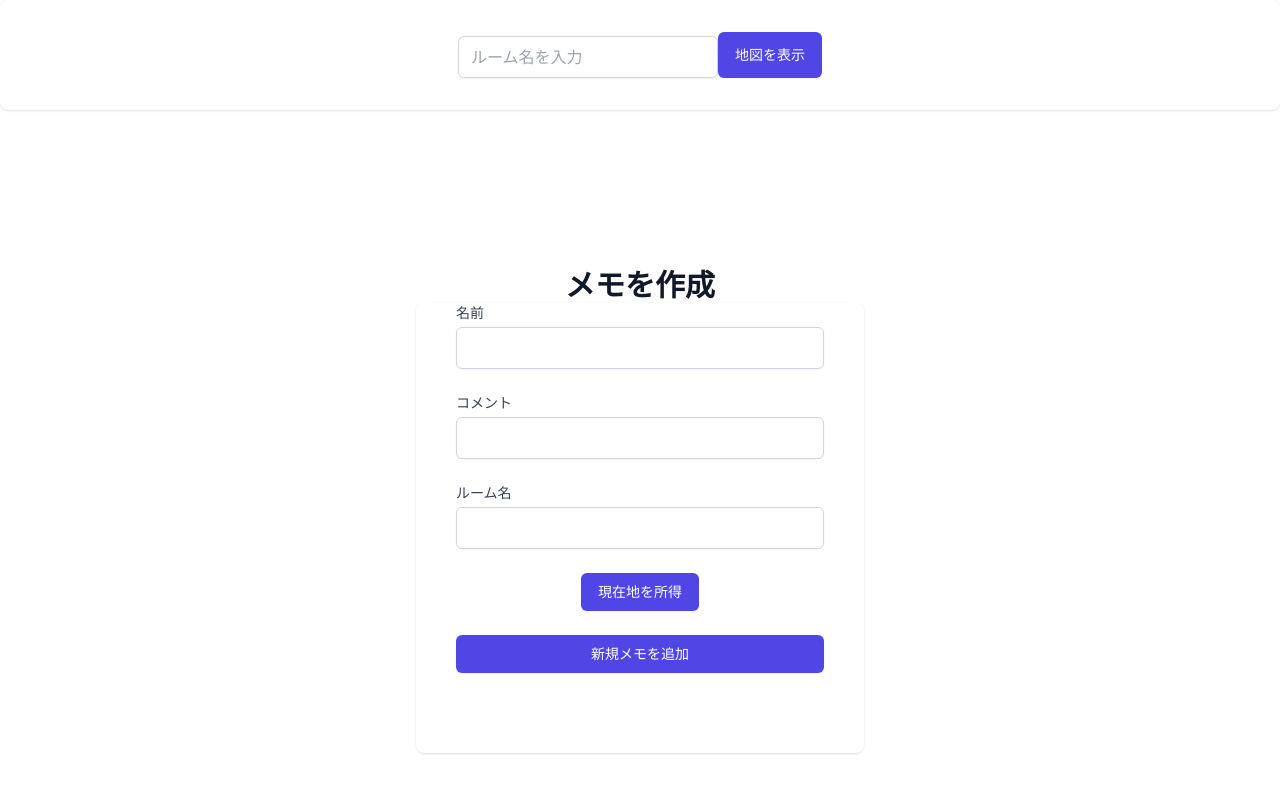
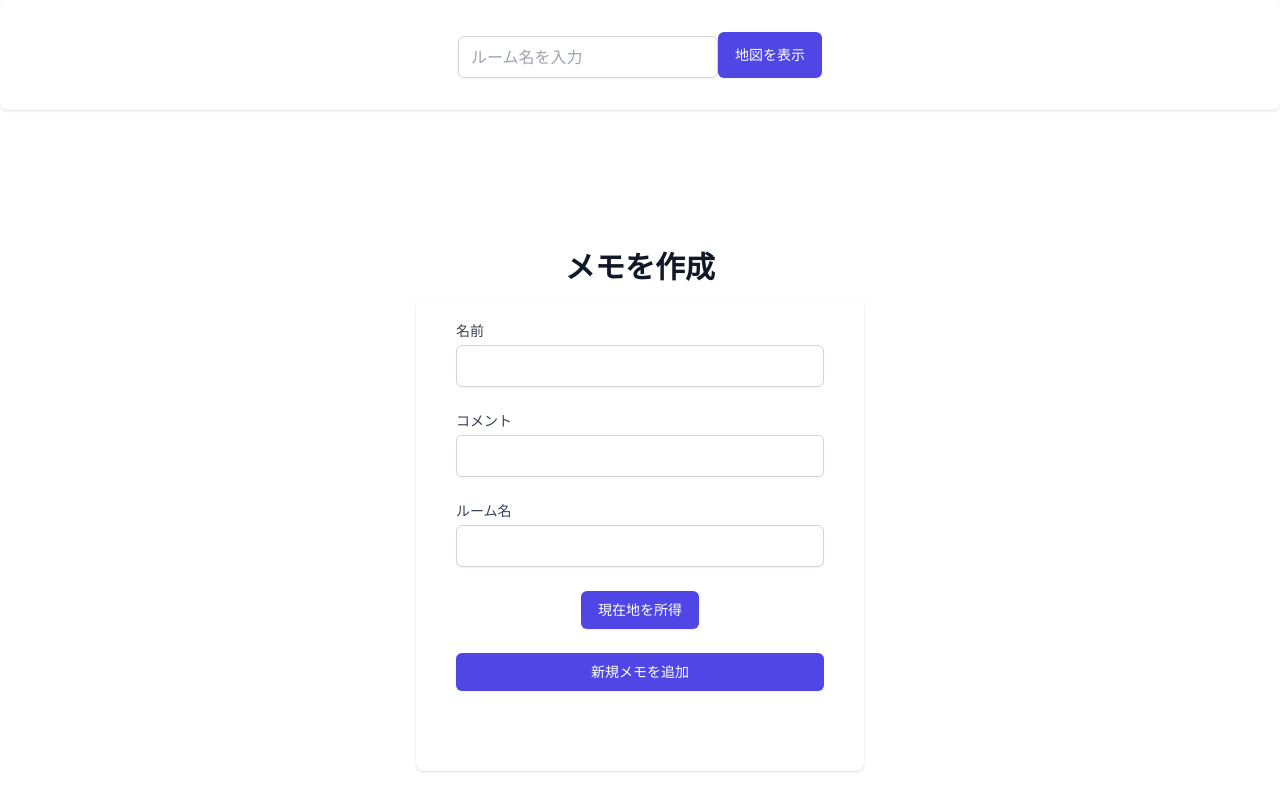
Before and after one commit to na2kera/kokomemo, a Next.js app: page / in a window 1280 px wide. Shown: the top 810 px of the page. Built offline with nearby package versions, Linux system fonts and the light colour scheme.

Commit message:
スタイルを調整

```diff
--- a/src/app/components/Form.tsx
+++ b/src/app/components/Form.tsx
@@ -64,12 +64,12 @@ const Form = () => {
   };
 
   return (
-    <div className="bg-white pb-20 px-4 shadow sm:rounded-lg sm:px-10">
+    <div className="bg-white pb-20 px-4 mt-3 shadow sm:rounded-lg sm:px-10">
       <form onSubmit={handleSubmit}>
         <div>
           <label
             htmlFor="user"
-            className="block text-sm font-medium text-gray-700"
+            className="block text-sm font-medium text-gray-700 pt-6"
           >
             名前
           </label>
```
